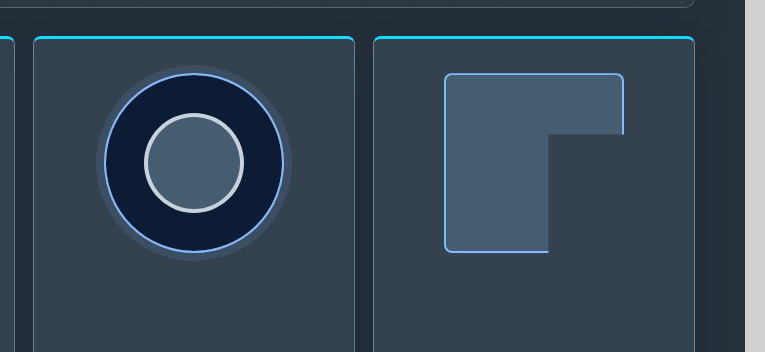
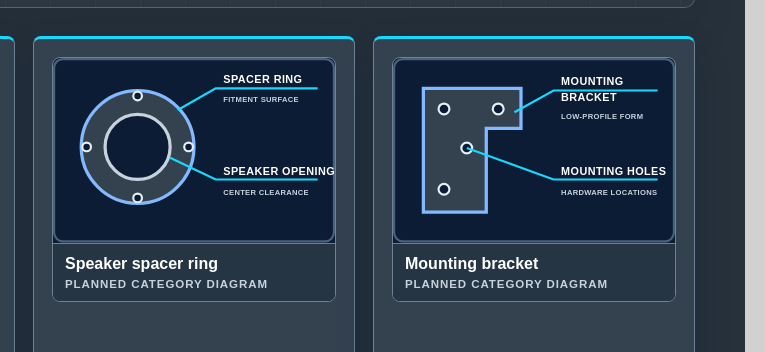
Before and after one commit to Hall-Integrated-Systems/SITE, a plain HTML site: page products.html in a window 1280 px wide. Shown: the part 3130-3482 px from the top of the page, 515-1280 px from the left. Drawn offline with Linux system fonts and the light colour scheme.

Commit message:
Clarify planned product diagrams

```diff
--- a/products.html
+++ b/products.html
@@ -131,7 +131,29 @@
           </div>
         </article>
         <article class="gallery-card schematic-card">
-          <span class="schematic-ring"></span>
+          <figure class="category-diagram">
+            <svg viewBox="0 0 260 170" role="img" aria-labelledby="speaker-ring-title speaker-ring-description">
+              <title id="speaker-ring-title">Speaker spacer ring category diagram</title>
+              <desc id="speaker-ring-description">A labeled technical illustration of a circular automotive speaker spacer ring with a center opening and mounting holes.</desc>
+              <rect class="diagram-frame" x="1" y="1" width="258" height="168" rx="8"></rect>
+              <circle class="diagram-part" cx="78" cy="82" r="52"></circle>
+              <circle class="diagram-opening" cx="78" cy="82" r="30"></circle>
+              <circle class="diagram-hole" cx="78" cy="35" r="4"></circle>
+              <circle class="diagram-hole" cx="125" cy="82" r="4"></circle>
+              <circle class="diagram-hole" cx="78" cy="129" r="4"></circle>
+              <circle class="diagram-hole" cx="31" cy="82" r="4"></circle>
+              <path class="diagram-leader" d="M115 48 L150 28 H244"></path>
+              <path class="diagram-leader" d="M108 92 L150 112 H244"></path>
+              <text class="diagram-label" x="157" y="23">SPACER RING</text>
+              <text class="diagram-note" x="157" y="41">FITMENT SURFACE</text>
+              <text class="diagram-label" x="157" y="108">SPEAKER OPENING</text>
+              <text class="diagram-note" x="157" y="126">CENTER CLEARANCE</text>
+            </svg>
+            <figcaption>
+              <strong>Speaker spacer ring</strong>
+              <span>Planned category diagram</span>
+            </figcaption>
+          </figure>
           <div>
             <span class="status-badge">Planned concept</span>
             <h3>Speaker Fitment Components</h3>
@@ -139,7 +161,29 @@
           </div>
         </article>
         <article class="gallery-card schematic-card">
-          <span class="schematic-bracket"></span>
+          <figure class="category-diagram">
+            <svg viewBox="0 0 260 170" role="img" aria-labelledby="mounting-bracket-title mounting-bracket-description">
+              <title id="mounting-bracket-title">Mounting bracket category diagram</title>
+              <desc id="mounting-bracket-description">A labeled technical illustration of a low-profile L-shaped automotive electronics mounting bracket with four mounting holes.</desc>
+              <rect class="diagram-frame" x="1" y="1" width="258" height="168" rx="8"></rect>
+              <path class="diagram-part" d="M28 28 H118 V65 H86 V142 H28 Z"></path>
+              <circle class="diagram-hole" cx="47" cy="47" r="5"></circle>
+              <circle class="diagram-hole" cx="97" cy="47" r="5"></circle>
+              <circle class="diagram-hole" cx="47" cy="121" r="5"></circle>
+              <circle class="diagram-hole" cx="68" cy="83" r="5"></circle>
+              <path class="diagram-leader" d="M112 50 L148 30 H244"></path>
+              <path class="diagram-leader" d="M68 83 L148 112 H244"></path>
+              <text class="diagram-label" x="155" y="25">MOUNTING</text>
+              <text class="diagram-label" x="155" y="40">BRACKET</text>
+              <text class="diagram-note" x="155" y="56">LOW-PROFILE FORM</text>
+              <text class="diagram-label" x="155" y="108">MOUNTING HOLES</text>
+              <text class="diagram-note" x="155" y="126">HARDWARE LOCATIONS</text>
+            </svg>
+            <figcaption>
+              <strong>Mounting bracket</strong>
+              <span>Planned category diagram</span>
+            </figcaption>
+          </figure>
           <div>
             <span class="status-badge">Planned concept</span>
             <h3>Mounting &amp; Fabrication Concepts</h3>
--- a/style.css
+++ b/style.css
@@ -1190,24 +1190,86 @@ img {
   overflow: hidden;
 }
 
-.schematic-ring,
-.schematic-bracket {
+.category-diagram {
+  margin: 0;
+  overflow: hidden;
+  border: 1px solid #6f8294;
+  border-radius: 8px;
+  background: #0c1c35;
+}
+
+.category-diagram svg {
   display: block;
-  width: 180px;
-  height: 180px;
-  margin: 16px auto 0;
-  border: 2px solid rgba(108, 160, 220, 0.84);
-  background: rgba(108, 160, 220, 0.08);
-}
-
-.schematic-ring {
-  border-radius: 50%;
-  box-shadow: inset 0 0 0 38px rgba(10, 25, 49, 0.96), inset 0 0 0 41px rgba(200, 208, 216, 0.54);
-}
-
-.schematic-bracket {
-  border-radius: 8px;
-  clip-path: polygon(0 0, 100% 0, 100% 34%, 58% 34%, 58% 100%, 0 100%);
+  width: 100%;
+  height: auto;
+}
+
+.category-diagram figcaption {
+  display: flex;
+  flex-direction: column;
+  gap: 3px;
+  padding: 10px 12px;
+  border-top: 1px solid #6f8294;
+  background: #263543;
+  color: var(--white);
+  line-height: 1.25;
+}
+
+.category-diagram figcaption span {
+  color: #c7d2dc;
+  font-size: 0.72rem;
+  font-weight: 700;
+  letter-spacing: 0.08em;
+  text-transform: uppercase;
+}
+
+.diagram-frame {
+  fill: #0c1c35;
+  stroke: #49627b;
+  stroke-width: 2;
+}
+
+.diagram-part {
+  fill: #344250;
+  stroke: #82b9ff;
+  stroke-width: 3;
+}
+
+.diagram-opening {
+  fill: #0c1c35;
+  stroke: #c7d2dc;
+  stroke-width: 3;
+}
+
+.diagram-hole {
+  fill: #0c1c35;
+  stroke: #e7edf3;
+  stroke-width: 2;
+}
+
+.diagram-leader {
+  fill: none;
+  stroke: var(--cyan);
+  stroke-width: 2;
+}
+
+.diagram-label,
+.diagram-note {
+  font-family: Arial, Helvetica, sans-serif;
+}
+
+.diagram-label {
+  fill: var(--white);
+  font-size: 10px;
+  font-weight: 700;
+  letter-spacing: 0.04em;
+}
+
+.diagram-note {
+  fill: #c7d2dc;
+  font-size: 7px;
+  font-weight: 700;
+  letter-spacing: 0.04em;
 }
 
 .product-detail-layout {
@@ -2065,23 +2127,6 @@ body {
   color: #e7edf3;
 }
 
-.dark-section .schematic-ring,
-.dark-section .schematic-bracket {
-  border-color: #82b9ff;
-  background: #465c70;
-}
-
-.dark-section .schematic-ring {
-  box-shadow:
-    inset 0 0 0 38px #0c1c35,
-    inset 0 0 0 42px #c7d2dc,
-    0 0 0 8px rgba(130, 185, 255, 0.1);
-}
-
-.dark-section .schematic-bracket {
-  box-shadow: 12px 12px 0 rgba(130, 185, 255, 0.14);
-}
-
 .product-render {
   background: #edf7ff;
 }
```
